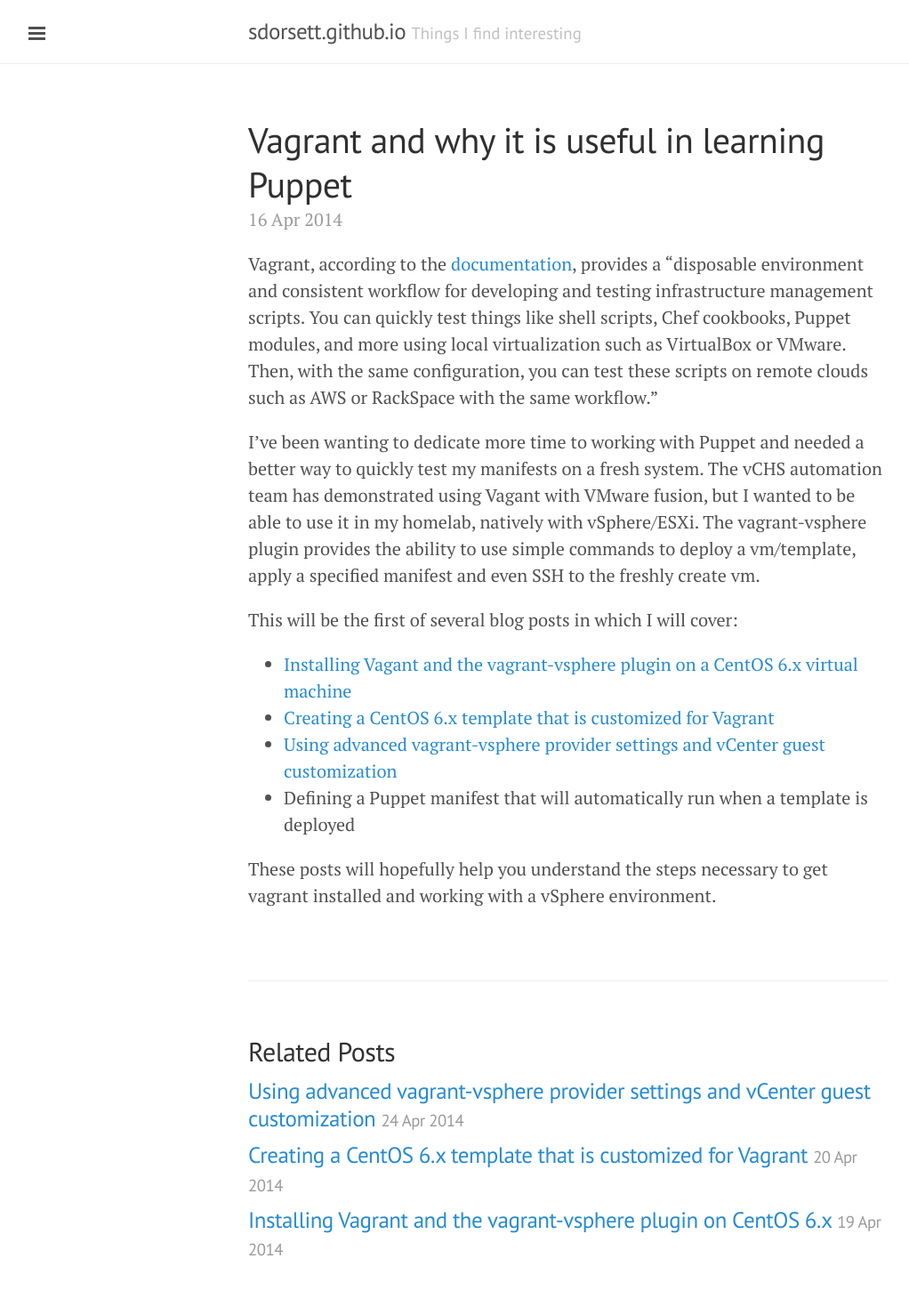
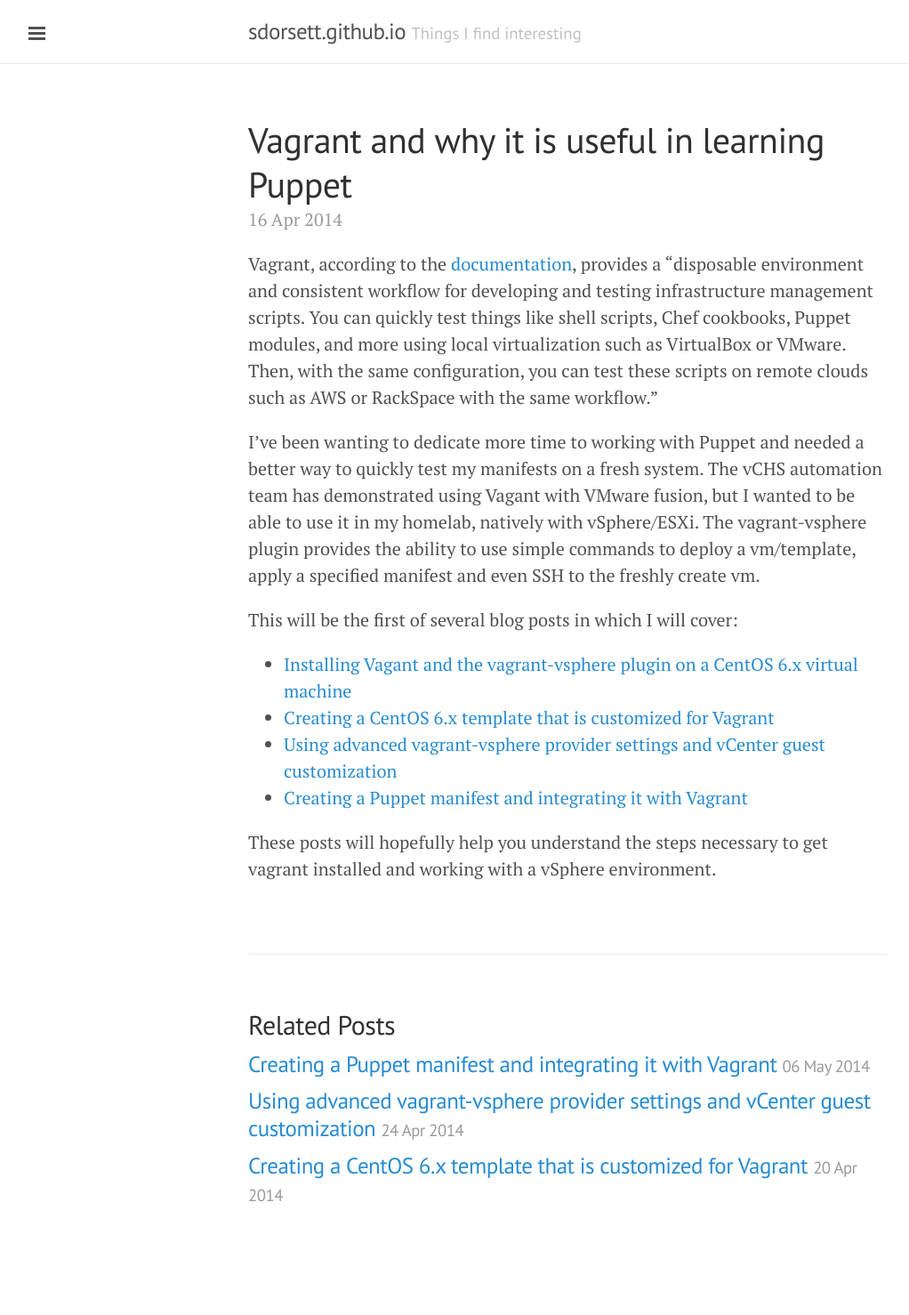
Before and after one commit to sdorsett/blog, a Jekyll site: the page built from _posts/2014-04-16-vagrant-explained.md, in a window 1280 px wide. Shown: the whole page at 89% size, without its empty margins (1-1023 px from the left). Built offline with Jekyll 4.4.1, drawn with Linux system fonts in a browser that asks for light colours; Markdown is read by kramdown in place of the engine named in the settings; after the commit the page ends 1417 px from its top, so only the background shows below that; part of the change alters nothing that is shown.

Commit message:
added 2014-05-06 post

```diff
--- a/_posts/2014-04-16-vagrant-explained.md
+++ b/_posts/2014-04-16-vagrant-explained.md
@@ -12,7 +12,7 @@ This will be the first of several blog posts in which I will cover:
 * [Installing Vagant and the vagrant-vsphere plugin on a CentOS 6.x virtual machine](https://sdorsett.github.io/2014/04/19/vagrant-install/)
 * [Creating a CentOS 6.x template that is customized for Vagrant](https://sdorsett.github.io/2014/04/20/vagrant-boxes/)
 * [Using advanced vagrant-vsphere provider settings and vCenter guest customization](https://sdorsett.github.io/2014/04/24/vagrant-and-vcenter-guest-customization/)
-* Defining a Puppet manifest that will automatically run when a template is deployed
+* [Creating a Puppet manifest and integrating it with Vagrant](https://sdorsett.github.io/2014/05/06/vagrant-and-puppet/)
 
 
 These posts will hopefully help you understand the steps necessary to get vagrant installed and working with a vSphere environment.
--- /dev/null
+++ b/_posts/2014-05-06-vagrant-and-puppet.md
@@ -0,0 +1,392 @@
+---
+layout: post
+title: Creating a Puppet manifest and integrating it with Vagrant
+---
+
+This post will cover configuring Vagrant to automatically run a Puppet manifest on the vm created by "vagrant up." This capability allows you to test your Puppet manifests, make changes and test again, all quickly and easily. Let's get started:
+
+### 1. Create the Puppet manifest & modules we will be using for our Vagrant tests.
+
+For testing purposes we will be creating a Puppet manifest that ensures NTP is installed and is configured to use the following NTP servers:
+
+* 0.pool.ntp.org
+* 1.pool.ntp.org
+* 2.pool.ntp.org
+
+#### A. First we should install tree, since it will help us visualize the directory structure of the puppet manifest directory we'll be creating:
+
+{% highlight bash %}
+[root@vagrant vagrant-vms]# yum install -y tree
+Loaded plugins: fastestmirror
+Loading mirror speeds from cached hostfile
+ * base: mirrors.centarra.com
+ * epel: mirror.unl.edu
+ * extras: mirrors.finalasp.com
+ * updates: mirrors.centarra.com
+Setting up Install Process
+Resolving Dependencies
+--> Running transaction check
+---> Package tree.x86_64 0:1.5.3-2.el6 will be installed
+--> Finished Dependency Resolution
+
+Dependencies Resolved
+
+====================================================================
+ Package      Arch           Version             Repository    Size
+====================================================================
+Installing:
+ tree         x86_64         1.5.3-2.el6         base          36 k
+
+Transaction Summary
+====================================================================
+Install       1 Package(s)
+
+Total download size: 36 k
+Installed size: 65 k
+Downloading Packages:
+tree-1.5.3-2.el6.x86_64.rpm                    |  36 kB     00:00
+Running rpm_check_debug
+Running Transaction Test
+Transaction Test Succeeded
+Running Transaction
+  Installing : tree-1.5.3-2.el6.x86_64                          1/1
+  Verifying  : tree-1.5.3-2.el6.x86_64                          1/1
+
+Installed:
+  tree.x86_64 0:1.5.3-2.el6
+
+Complete!
+[root@vagrant vagrant-vms]#
+{% endhighlight %}
+
+#### B. Change to the directory that contains the Vagrantfile & example_box directory we've been working in over the last few blog posts:
+
+{% highlight bash %}
+[root@vagrant ~]# cd ~/vagrant-vms/
+[root@vagrant vagrant-vms]# tree
+.
+├── example_box
+│   └── dummy.box
+└── Vagrantfile
+
+1 directory, 2 files
+[root@vagrant vagrant-vms]#
+{% endhighlight %}
+
+#### C. Create the following modules & manifests directory structure for our Puppet manifest files:
+
+{% highlight bash %}
+[root@vagrant vagrant-vms]# mkdir -p {manifests,modules/ntp/manifests,modules/ntp/templates,modules/common/manifests}
+[root@vagrant vagrant-vms]# tree
+.
+├── example_box
+│   └── dummy.box
+├── manifests
+├── modules
+│   ├── common
+│   │   └── manifests
+│   └── ntp
+│       ├── manifests
+│       └── templates
+└── Vagrantfile
+
+8 directories, 2 files
+[root@vagrant vagrant-vms]#
+{% endhighlight %}
+#### D. Create manifests/site.pp with the following contents:
+
+{% highlight bash %}
+[root@vagrant vagrant-vms]# vi manifests/site.pp
+node default {
+  include common
+    class {'ntp':}
+}
+[root@vagrant vagrant-vms]#
+{% endhighlight %}
+
+This is the Puppet manifest that we will configure Vagrent to run automatically. The "node default" section will be applied by any hostname that runs this manifest. The "node default" section calls the common & ntp modules which we will create next.
+
+#### E. Create modules/common/manifests/init.pp with the following contents:
+
+{% highlight bash %}
+[root@vagrant vagrant-vms]# cat modules/common/manifests/init.pp
+class common {
+  include common::data
+}
+
+class common::data {
+  $ntpServerList = [ '0.pool.ntp.org','1.pool.ntp.org','2.pool.ntp.org' ]
+}
+[root@vagrant vagrant-vms]#
+{% endhighlight %}
+
+This manifest is what gets run when Puppets runs "include common" in the manifests/site.pp manifest. When this manifest is run it creates an array named "common::data::ntpServerList" containing the ntp servers we're needing to have defined.
+
+#### F. Create modules/ntp/manifests/init.pp with the following contents:
+
+{% highlight bash %}
+[root@vagrant vagrant-vms]# cat modules/ntp/manifests/init.pp
+class ntp( $ntpServerList = $common::data::ntpServerList) {
+  package { 'ntp':
+  ensure => 'present',
+  } #package
+
+  file { '/etc/ntp.conf':
+    mode    => "644",
+    content => template("ntp/client-ntp.conf.erb"),
+    notify  => Service["ntpd"],
+    require => Package["ntp"],
+  } # file
+
+  service { 'ntpd':
+    ensure  => running,
+    enable  => true,
+    require => Package["ntp"],
+  } # service
+}
+[root@vagrant vagrant-vms]#
+{% endhighlight %}
+
+This manifest is what gets run when Puppet calls "class {'ntp':}" in the manifests/site.pp manifest. When this manifest is run it will ensure the ntp package is installed, the file "/etc/ntp.conf" is created containing our list of ntp servers and the ntpd service is started.
+#### G. Create modules/ntp/templates/client-ntp.conf.erb with the following contents:
+
+{% highlight bash %}
+# This file is being maintained by Puppet.
+# DO NOT EDIT
+
+# Permit time synchronization with our time source, but do not
+# permit the source to query or modify the service on this system.
+restrict default kod nomodify notrap nopeer noquery
+restrict -6 default kod nomodify notrap nopeer noquery
+
+# Permit all access over the loopback interface.  This could
+# be tightened as well, but to do so would effect some of
+# the administrative functions.
+restrict 127.0.0.1
+restrict -6 ::1
+
+<% ntpServerList.each do |ntpServer| -%>
+server <%= ntpServer %>
+<% end -%>
+
+# Drift file.  Put this in a directory which the daemon can write to.
+# No symbolic links allowed, either, since the daemon updates the file
+# by creating a temporary in the same directory and then rename()'ing
+# it to the file.
+driftfile /var/lib/ntp/drift
+[root@vagrant vagrant-vms]#
+{% endhighlight %}
+
+This .erb file is a ruby template describing what the file /etc/ntp.conf should contain. The magic of this is the section:
+
+{% highlight bash %}
+<% ntpServerList.each do |ntpServer| -%>
+server <%= ntpServer %>
+<% end -%>
+{% endhighlight %}
+
+This section is actually ruby code that runs a foreach loop on the array "ntpServerList" and adds a line for each ntp server contained in that array.
+
+#### H. Run the tree command and you should see the following file/directory structure:
+
+{% highlight bash %}
+[root@vagrant vagrant-vms]# tree
+.
+├── example_box
+│   └── dummy.box
+├── manifests
+│   └── site.pp
+├── modules
+│   ├── common
+│   │   └── manifests
+│   │       └── init.pp
+│   └── ntp
+│       ├── manifests
+│       │   └── init.pp
+│       └── templates
+│           └── client-ntp.conf.erb
+└── Vagrantfile
+
+8 directories, 6 files
+[root@vagrant vagrant-vms]#
+{% endhighlight %}
+
+### 2. Modify the Vagrantfile we created in the last post to include the following:
+
+{% highlight bash %}
+[root@vagrant vagrant-vms]# cat Vagrantfile
+Vagrant.configure("2") do |config|
+  config.vm.box = 'dummy'
+  config.vm.box_url = './example_box/dummy.box'
+
+  config.vm.provider :vsphere do |vsphere|
+    vsphere.host = '192.168.1.195'
+    vsphere.name = 'vagrant-test'
+    vsphere.clone_from_vm = true
+    vsphere.template_name = 'vagrant-centos-6.5'
+    vsphere.user = 'root@localos'
+    vsphere.password = 'S0meR@nd0mP@ssw0rd'
+    vsphere.insecure = true
+    vsphere.data_store_name = 'vsanDatastore'
+    vsphere.linked_clone = true
+    vsphere.customization_spec_name = 'vagrant-centos'
+  end
+  config.vm.provision "puppet" do |puppet|
+    puppet.manifests_path = "manifests"
+    puppet.manifest_file = "site.pp"
+    puppet.module_path = "modules"
+  end
+end
+[root@vagrant vagrant-vms]#
+{% endhighlight %}
+
+The following new lines have been added:
+
+* "puppet.manifests_path" specifies the sub-directory, from the directory containing the Vagrantfile, that contains the puppet manifests.
+* "puppet.manifest_file" specifies the puppet manifest that will be initially run.
+* "puppet.module_path" specifies the sub-directory, from the directory containing the Vagrantfile, that contains the puppet modules.
+
+### 3. Test the configuration changes we made by running a "vagrant up":
+
+{% highlight bash %}
+[root@vagrant vagrant-vms]# vagrant up --provider=vsphere
+Bringing machine 'default' up with 'vsphere' provider...
+==> default: Calling vSphere CloneVM with the following settings:
+==> default:  -- Source VM: vagrant-centos-6.5
+==> default:  -- Name: vagrant-test
+==> default: Waiting for SSH to become available...
+==> default: New virtual machine successfully cloned and started
+==> default: Rsyncing folder: /root/vagrant-vms/ => /vagrant
+==> default: Rsyncing folder: /root/vagrant-vms/manifests/ => /tmp/vagrant-puppet-1/manifests
+==> default: Rsyncing folder: /root/vagrant-vms/modules/ => /tmp/vagrant-puppet-1/modules-0
+==> default: Running provisioner: puppet...
+Running Puppet with site.pp...
+notice: /File[/etc/ntp.conf]/content: content changed '{md5}d7e1e16f9c0cd6382f6b68b486163db1' to '{md5}f7a83a4ca84e1ba2bba0166c5620e9e7'
+notice: /Stage[main]/Ntp/Service[ntpd]: Triggered 'refresh' from 1 events
+notice: Finished catalog run in 0.72 seconds
+[root@vagrant vagrant-vms]#
+{% endhighlight %}
+
+You might notice a few new lines since the "vagrant up" we ran in the last post.
+
+* The manifests & modules folders we specified in Vagrantfile have been copied over using rsync.
+* The Puppet agent is running a "puppet apply" using the site.pp file we specified.
+* /etc/ntp.conf was modified by Puppet
+* The NTP service was notified that it needed to refresh it's configuration since /etc/ntp.conf had been modified.
+
+### 4. Connect to the vagrant vm to validate that /etc/ntp.conf has been modified to include the three NTP servers we specified:
+
+{% highlight bash %}
+[root@vagrant vagrant-vms]# vagrant ssh
+[vagrant@vagrant-test ~]$ cat /etc/ntp.conf
+# This file is being maintained by Puppet.
+# DO NOT EDIT
+
+# Permit time synchronization with our time source, but do not
+# permit the source to query or modify the service on this system.
+restrict default kod nomodify notrap nopeer noquery
+restrict -6 default kod nomodify notrap nopeer noquery
+
+# Permit all access over the loopback interface.  This could
+# be tightened as well, but to do so would effect some of
+# the administrative functions.
+restrict 127.0.0.1
+restrict -6 ::1
+
+server 0.pool.ntp.org iburst
+server 1.pool.ntp.org iburst
+server 2.pool.ntp.org iburst
+
+# Drift file.  Put this in a directory which the daemon can write to.
+# No symbolic links allowed, either, since the daemon updates the file
+# by creating a temporary in the same directory and then rename()'ing
+# it to the file.
+driftfile /var/lib/ntp/drift
+[vagrant@vagrant-test ~]$ exit
+logout
+Connection to 192.168.1.123 closed.
+[root@vagrant vagrant-vms]#
+{% endhighlight %}
+
+
+### 5. Modify the site.pp file to add a node definition for our vagrant vm:
+
+{% highlight bash %}
+[root@vagrant vagrant-vms]# cat site.pp
+node default {
+  include common
+    class {'ntp':}
+}
+node 'vagrant-test.mylab.net' {
+  include common
+    class {'ntp':
+      ntpServerList => ['3.pool.ntp.org','4.pool.ntp.org','5.pool.ntp.org']
+    }
+}
+{% endhighlight %}
+
+The new "node 'vagrant-test.mylab.net'" definition will only be run by hosts with a matching hostname. Any host that doesn't have a matching host definition will continue to run the "node default" section. Node definitions allow you to change variables or even modules that will be run by specific hosts and provide flexibility in the changes made to a given host. Our new node section will configure "vagrant-test.mylab.net" to use a different set of ntp servers than any other host that runs this Puppet manifest
+
+### 6. Run 'vagrant provision' to apply the updated Puppet manifest to our Vagrant vm:
+
+{% highlight bash %}
+[root@vagrant vagrant-vms]# vagrant provision
+==> default: Rsyncing folder: /root/vagrant-vms/ => /vagrant
+==> default: Rsyncing folder: /root/vagrant-vms/manifests/ => /tmp/vagrant-puppet-1/manifests
+==> default: Rsyncing folder: /root/vagrant-vms/modules/ => /tmp/vagrant-puppet-1/modules-0
+==> default: Running provisioner: puppet...
+Running Puppet with site.pp...
+notice: /File[/etc/ntp.conf]/content: content changed '{md5}f7a83a4ca84e1ba2bba0166c5620e9e7' to '{md5}414e811fdbfa3f8cfa38e1e4e6d0586f'
+notice: /Stage[main]/Ntp/Service[ntpd]: Triggered 'refresh' from 1 events
+notice: Finished catalog run in 0.34 seconds
+[root@vagrant vagrant-vms]#
+{% endhighlight %}
+
+While we could have destroyed and recreated our Vagrant vm to test the change to the Puppet manifest, 'vagrant provision' quickly resyncs the folders defined in our Vagrantfile and re-runs our Puppet manifest.
+
+### 7. Connect to the vagrant vm to validate that /etc/ntp.conf has been modified to include the three NTP servers we defined fof this specific node:
+{% highlight bash %}
+root@vagrant vagrant-vms]# vagrant ssh
+Last login: Tue May  6 15:09:50 2014 from 192.168.1.40
+[vagrant@vagrant-test ~]$ cat /etc/ntp.conf
+# This file is being maintained by Puppet.
+# DO NOT EDIT
+
+# Permit time synchronization with our time source, but do not
+# permit the source to query or modify the service on this system.
+restrict default kod nomodify notrap nopeer noquery
+restrict -6 default kod nomodify notrap nopeer noquery
+
+# Permit all access over the loopback interface.  This could
+# be tightened as well, but to do so would effect some of
+# the administrative functions.
+restrict 127.0.0.1
+restrict -6 ::1
+
+server 3.pool.ntp.org iburst
+server 4.pool.ntp.org iburst
+server 5.pool.ntp.org iburst
+
+# Drift file.  Put this in a directory which the daemon can write to.
+# No symbolic links allowed, either, since the daemon updates the file
+# by creating a temporary in the same directory and then rename()'ing
+# it to the file.
+driftfile /var/lib/ntp/drift
+[vagrant@vagrant-test ~]$ exit
+logout
+Connection to 192.168.1.123 closed.
+[root@vagrant vagrant-vms]#
+{% endhighlight %}
+
+### 8. Shutdown the vagrant machine:
+
+{% highlight bash %}
+[root@vagrant vagrant-vms]# vagrant destroy
+==> default: Calling vSphere PowerOff
+==> default: Calling vShpere Destroy
+[root@vagrant vagrant-vms]#
+{% endhighlight %}
+
+### Hopefully you found this post helpful in demonstrating how to use Puppet with Vagrant, as well as the benefits it provides for testing Puppet manfests and modules
+
+### Please provide any feedback or suggestions to my twitter account located on the about page.
```
